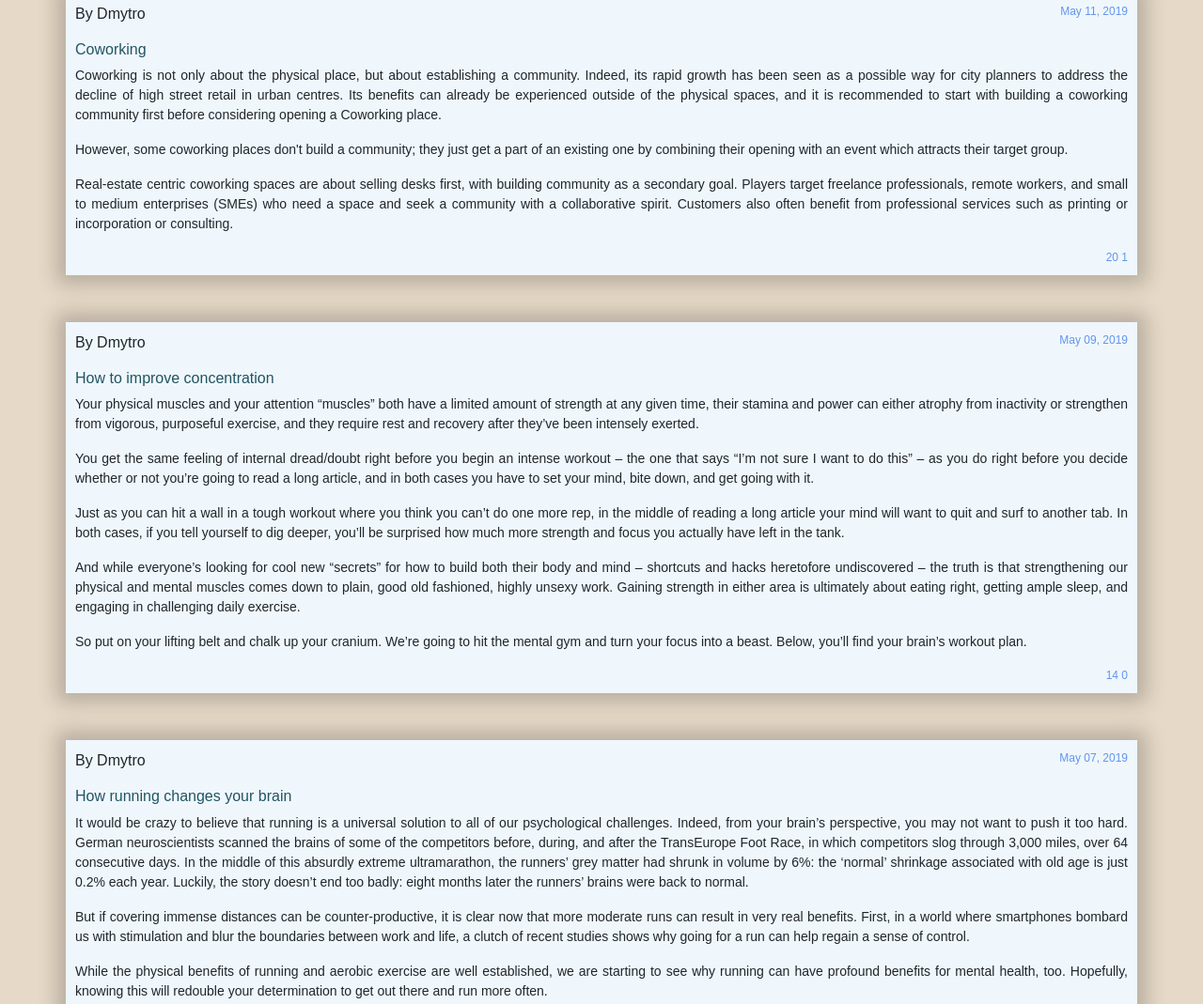
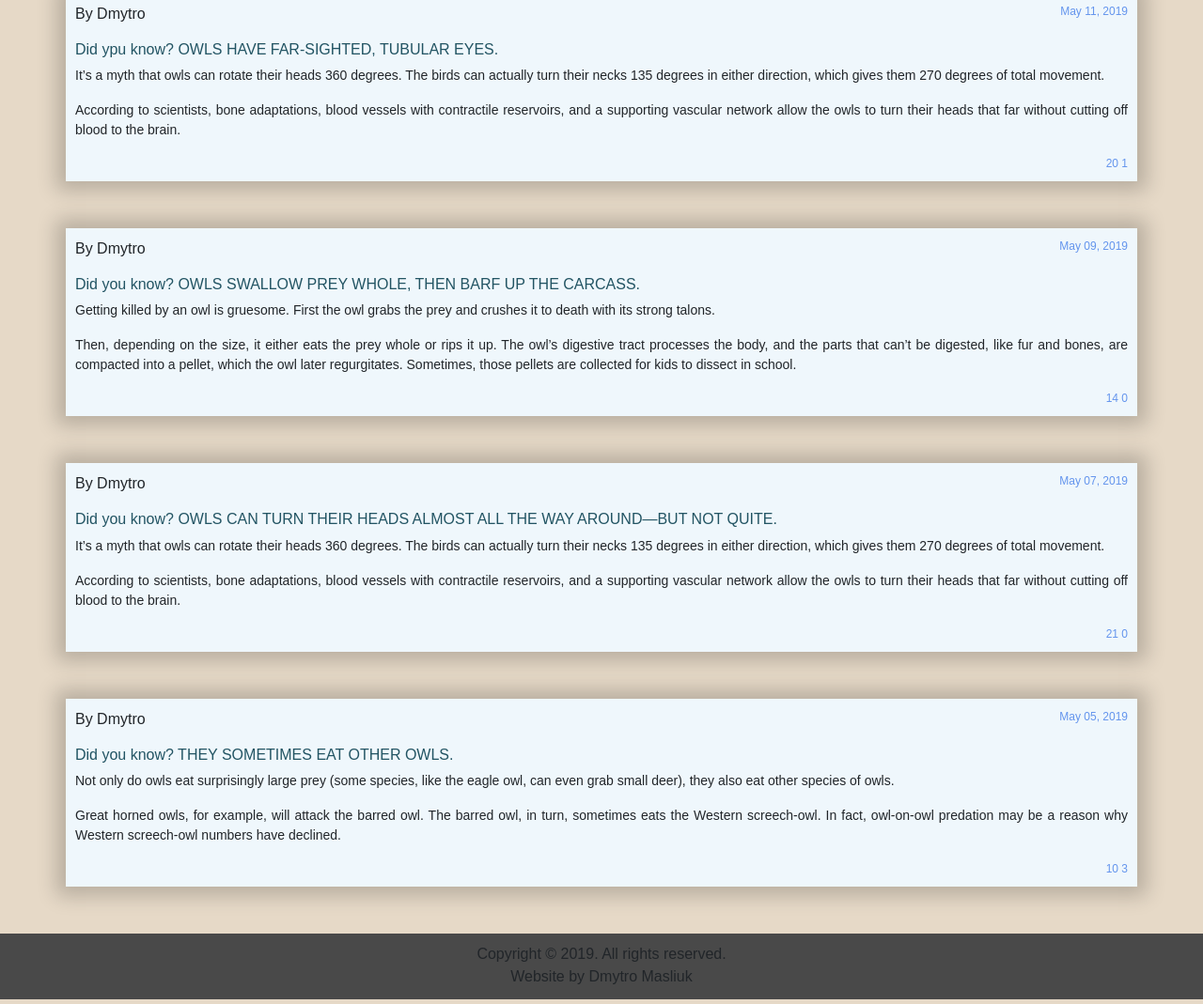
Before and after one commit to dmytromasliuk/dmytromasliuk.github.io, a plain HTML site: page blog.html in a window 1280 px wide. Shown: the part 208-1277 px from the top of the page at 94% size. Drawn offline with nearby package versions, Linux system fonts and the light colour scheme.

Commit message:
Add files via upload

```diff
--- a/blog.html
+++ b/blog.html
@@ -45,11 +45,9 @@
                     <div class="single-blog">
                         <p class="blog-meta">By Dmytro <span>May 11, 2019</span></p>
                         <div class="column">
-                            <h3>Coworking</h3>
-                            <p class="blog-text">Coworking is not only about the physical place, but about establishing a community. Indeed, its rapid growth has been seen as a possible way for city planners to address the decline of high street retail in urban centres.
-                            Its benefits can already be experienced outside of the physical spaces, and it is recommended to start with building a coworking community first before considering opening a Coworking place.</p>
-                            <p class="blog-text">However, some coworking places don't build a community; they just get a part of an existing one by combining their opening with an event which attracts their target group.</p>
-                            <p class="blog-text">Real-estate centric coworking spaces are about selling desks first, with building community as a secondary goal. Players target freelance professionals, remote workers, and small to medium enterprises (SMEs) who need a space and seek a community with a collaborative spirit. Customers also often benefit from professional services such as printing or incorporation or consulting.</p>
+                            <h3>Did ypu know? OWLS HAVE FAR-SIGHTED, TUBULAR EYES.</h3>
+                            <p class="blog-text">It’s a myth that owls can rotate their heads 360 degrees. The birds can actually turn their necks 135 degrees in either direction, which gives them 270 degrees of total movement.</p>
+                            <p class="blog-text">According to scientists, bone adaptations, blood vessels with contractile reservoirs, and a supporting vascular network allow the owls to turn their heads that far without cutting off blood to the brain.</p>
                         </div>
                         <span><i class="fa fa-thumbs-o-up"></i> 20   <i class="fa fa-comment-o"></i> 1</span>
                     </div>
@@ -59,12 +57,9 @@
                     <div class="single-blog">
                         <p class="blog-meta">By Dmytro <span>May 09, 2019</span></p>
                         <div class="column">
-                            <h3>How to improve concentration</h3>
-                            <p class="blog-text">Your physical muscles and your attention “muscles” both have a limited amount of strength at any given time, their stamina and power can either atrophy from inactivity or strengthen from vigorous, purposeful exercise, and they require rest and recovery after they’ve been intensely exerted.</p>
-                            <p class="blog-text">You get the same feeling of internal dread/doubt right before you begin an intense workout – the one that says “I’m not sure I want to do this” – as you do right before you decide whether or not you’re going to read a long article, and in both cases you have to set your mind, bite down, and get going with it.</p>
-                            <p class="blog-text">Just as you can hit a wall in a tough workout where you think you can’t do one more rep, in the middle of reading a long article your mind will want to quit and surf to another tab. In both cases, if you tell yourself to dig deeper, you’ll be surprised how much more strength and focus you actually have left in the tank.</p>
-                            <p class="blog-text">And while everyone’s looking for cool new “secrets” for how to build both their body and mind – shortcuts and hacks heretofore undiscovered – the truth is that strengthening our physical and mental muscles comes down to plain, good old fashioned, highly unsexy work. Gaining strength in either area is ultimately about eating right, getting ample sleep, and engaging in challenging daily exercise.</p>
-                            <p class="blog-text">So put on your lifting belt and chalk up your cranium. We’re going to hit the mental gym and turn your focus into a beast. Below, you’ll find your brain’s workout plan.</p>
+                            <h3>Did you know? OWLS SWALLOW PREY WHOLE, THEN BARF UP THE CARCASS. </h3>
+                            <p class="blog-text">Getting killed by an owl is gruesome. First the owl grabs the prey and crushes it to death with its strong talons. </p>
+                            <p class="blog-text"> Then, depending on the size, it either eats the prey whole or rips it up. The owl’s digestive tract processes the body, and the parts that can’t be digested, like fur and bones, are compacted into a pellet, which the owl later regurgitates. Sometimes, those pellets are collected for kids to dissect in school.</p>
                         </div>
                         <span><i class="fa fa-thumbs-o-up"></i> 14   <i class="fa fa-comment-o"></i> 0</span>
                     </div>
@@ -74,12 +69,23 @@
                     <div class="single-blog">
                         <p class="blog-meta">By Dmytro <span>May 07, 2019</span></p>
                         <div class="column">
-                            <h3>How running changes your brain</h3>
-                            <p class="blog-text">It would be crazy to believe that running is a universal solution to all of our psychological challenges. Indeed, from your brain’s perspective, you may not want to push it too hard. German neuroscientists scanned the brains of some of the competitors before, during, and after the TransEurope Foot Race, in which competitors slog through 3,000 miles, over 64 consecutive days. In the middle of this absurdly extreme ultramarathon, the runners’ grey matter had shrunk in volume by 6%: the ‘normal’ shrinkage associated with old age is just 0.2% each year. Luckily, the story doesn’t end too badly: eight months later the runners’ brains were back to normal.</p>
-                            <p class="blog-text">But if covering immense distances can be counter-productive, it is clear now that more moderate runs can result in very real benefits. First, in a world where smartphones bombard us with stimulation and blur the boundaries between work and life, a clutch of recent studies shows why going for a run can help regain a sense of control.</p>
-                            <p class="blog-text">While the physical benefits of running and aerobic exercise are well established, we are starting to see why running can have profound benefits for mental health, too. Hopefully, knowing this will redouble your determination to get out there and run more often.</p>
+                            <h3>Did you know? OWLS CAN TURN THEIR HEADS ALMOST ALL THE WAY AROUND—BUT NOT QUITE.</h3>
+                            <p class="blog-text">It’s a myth that owls can rotate their heads 360 degrees. The birds can actually turn their necks 135 degrees in either direction, which gives them 270 degrees of total movement.</p>
+                            <p class="blog-text">According to scientists, bone adaptations, blood vessels with contractile reservoirs, and a supporting vascular network allow the owls to turn their heads that far without cutting off blood to the brain.</p>
                         </div>
                         <span><i class="fa fa-thumbs-o-up"></i> 21   <i class="fa fa-comment-o"></i> 0</span>
+                    </div>
+                </div>
+
+                <div class="row" id="blog-row">
+                    <div class="single-blog">
+                        <p class="blog-meta">By Dmytro <span>May 05, 2019</span></p>
+                        <div class="column">
+                            <h3>Did you know? THEY SOMETIMES EAT OTHER OWLS.</h3>
+                            <p class="blog-text">Not only do owls eat surprisingly large prey (some species, like the eagle owl, can even grab small deer), they also eat other species of owls.</p>
+                            <p class="blog-text">Great horned owls, for example, will attack the barred owl. The barred owl, in turn, sometimes eats the Western screech-owl. In fact, owl-on-owl predation may be a reason why Western screech-owl numbers have declined.</p>
+                        </div>
+                        <span><i class="fa fa-thumbs-o-up"></i> 10   <i class="fa fa-comment-o"></i> 3</span>
                     </div>
                 </div>
             </div>
```
